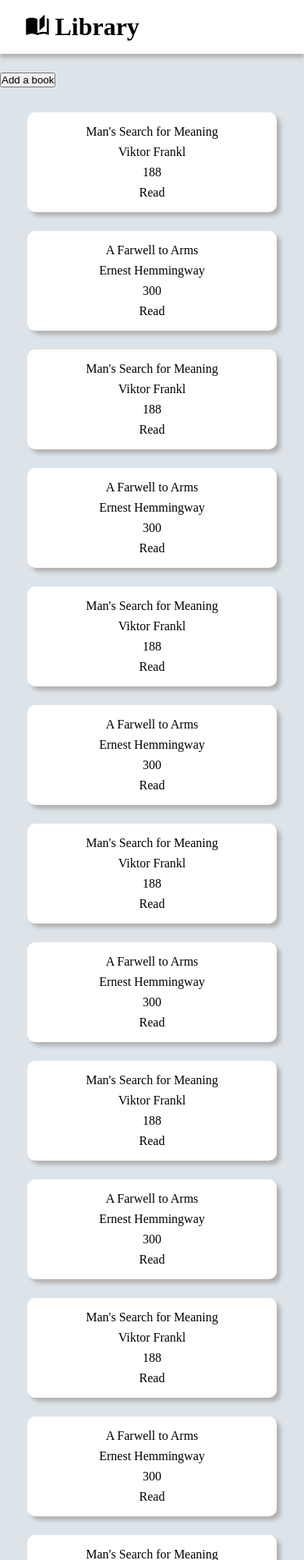
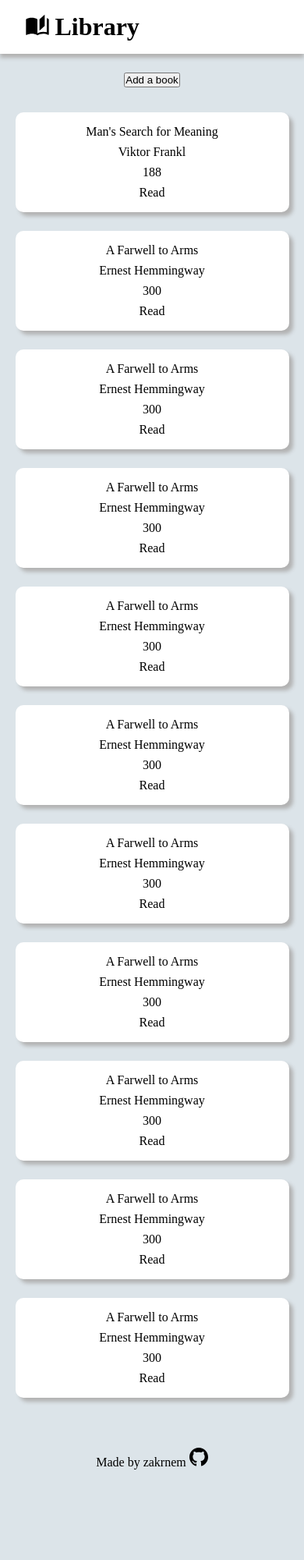
Before and after one commit to zakrnem/library, a plain HTML site: page index.html in a window 390 px wide. Shown: the top 2000 px of the page at 78% size. After the commit the page ends 1884 px from the top, so only its background shows below. Drawn offline with Linux system fonts and the light colour scheme.

Commit message:
Improve grid responsiveness

```diff
--- a/index.html
+++ b/index.html
@@ -29,9 +29,9 @@
                 <div class="read">Read</div>
             </div>
             <div class="book">
-                <div class="title">Man's Search for Meaning</div>
-                <div class="author">Viktor Frankl</div>
-                <div class="pages">188</div>
+                <div class="title">A Farwell to Arms</div>
+                <div class="author">Ernest Hemmingway</div>
+                <div class="pages">300</div>
                 <div class="read">Read</div>
             </div>
             <div class="book">
@@ -41,9 +41,9 @@
                 <div class="read">Read</div>
             </div>
             <div class="book">
-                <div class="title">Man's Search for Meaning</div>
-                <div class="author">Viktor Frankl</div>
-                <div class="pages">188</div>
+                <div class="title">A Farwell to Arms</div>
+                <div class="author">Ernest Hemmingway</div>
+                <div class="pages">300</div>
                 <div class="read">Read</div>
             </div>
             <div class="book">
@@ -53,9 +53,9 @@
                 <div class="read">Read</div>
             </div>
             <div class="book">
-                <div class="title">Man's Search for Meaning</div>
-                <div class="author">Viktor Frankl</div>
-                <div class="pages">188</div>
+                <div class="title">A Farwell to Arms</div>
+                <div class="author">Ernest Hemmingway</div>
+                <div class="pages">300</div>
                 <div class="read">Read</div>
             </div>
             <div class="book">
@@ -65,9 +65,9 @@
                 <div class="read">Read</div>
             </div>
             <div class="book">
-                <div class="title">Man's Search for Meaning</div>
-                <div class="author">Viktor Frankl</div>
-                <div class="pages">188</div>
+                <div class="title">A Farwell to Arms</div>
+                <div class="author">Ernest Hemmingway</div>
+                <div class="pages">300</div>
                 <div class="read">Read</div>
             </div>
             <div class="book">
@@ -77,31 +77,15 @@
                 <div class="read">Read</div>
             </div>
             <div class="book">
-                <div class="title">Man's Search for Meaning</div>
-                <div class="author">Viktor Frankl</div>
-                <div class="pages">188</div>
-                <div class="read">Read</div>
-            </div>
-            <div class="book">
-                <div class="title">A Farwell to Arms</div>
-                <div class="author">Ernest Hemmingway</div>
-                <div class="pages">300</div>
-                <div class="read">Read</div>
-            </div>
-            <div class="book">
-                <div class="title">Man's Search for Meaning</div>
-                <div class="author">Viktor Frankl</div>
-                <div class="pages">188</div>
-                <div class="read">Read</div>
-            </div>
-            <div class="book">
                 <div class="title">A Farwell to Arms</div>
                 <div class="author">Ernest Hemmingway</div>
                 <div class="pages">300</div>
                 <div class="read">Read</div>
             </div>
         </container>
+        <div class="footer">
+            Made by zakrnem <a href="http://github.com/zakrnem"><svg xmlns="http://www.w3.org/2000/svg" width="24" height="24" viewBox="0 0 24 24"><path d="M12 0c-6.626 0-12 5.373-12 12 0 5.302 3.438 9.8 8.207 11.387.599.111.793-.261.793-.577v-2.234c-3.338.726-4.033-1.416-4.033-1.416-.546-1.387-1.333-1.756-1.333-1.756-1.089-.745.083-.729.083-.729 1.205.084 1.839 1.237 1.839 1.237 1.07 1.834 2.807 1.304 3.492.997.107-.775.418-1.305.762-1.604-2.665-.305-5.467-1.334-5.467-5.931 0-1.311.469-2.381 1.236-3.221-.124-.303-.535-1.524.117-3.176 0 0 1.008-.322 3.301 1.23.957-.266 1.983-.399 3.003-.404 1.02.005 2.047.138 3.006.404 2.291-1.552 3.297-1.23 3.297-1.23.653 1.653.242 2.874.118 3.176.77.84 1.235 1.911 1.235 3.221 0 4.609-2.807 5.624-5.479 5.921.43.372.823 1.102.823 2.222v3.293c0 .319.192.694.801.576 4.765-1.589 8.199-6.086 8.199-11.386 0-6.627-5.373-12-12-12z"/></svg></a>
+        </div>
     </main>
-    <footer>Made by zakrnem <a href="http://github.com/zakrnem"><svg xmlns="http://www.w3.org/2000/svg" width="24" height="24" viewBox="0 0 24 24"><path d="M12 0c-6.626 0-12 5.373-12 12 0 5.302 3.438 9.8 8.207 11.387.599.111.793-.261.793-.577v-2.234c-3.338.726-4.033-1.416-4.033-1.416-.546-1.387-1.333-1.756-1.333-1.756-1.089-.745.083-.729.083-.729 1.205.084 1.839 1.237 1.839 1.237 1.07 1.834 2.807 1.304 3.492.997.107-.775.418-1.305.762-1.604-2.665-.305-5.467-1.334-5.467-5.931 0-1.311.469-2.381 1.236-3.221-.124-.303-.535-1.524.117-3.176 0 0 1.008-.322 3.301 1.23.957-.266 1.983-.399 3.003-.404 1.02.005 2.047.138 3.006.404 2.291-1.552 3.297-1.23 3.297-1.23.653 1.653.242 2.874.118 3.176.77.84 1.235 1.911 1.235 3.221 0 4.609-2.807 5.624-5.479 5.921.43.372.823 1.102.823 2.222v3.293c0 .319.192.694.801.576 4.765-1.589 8.199-6.086 8.199-11.386 0-6.627-5.373-12-12-12z"/></svg></a></footer>
 </body>
 </html>
--- a/style.css
+++ b/style.css
@@ -20,13 +20,18 @@ body {
     background-color: #dce4e9;
 }
 
+main {
+    display: grid;
+    justify-items: center;
+}
+
 container {
     display: grid;
-    grid-template-columns: repeat(auto-fit, minmax(30ch, 40ch));
+    grid-template-columns: repeat(auto-fill, minmax(30ch, 1fr));
     margin-bottom: 2rem;
     gap: 1.5rem;
     padding: 2rem 1rem;
-    justify-content: center;
+    width: 90%;
 }
 
 container > .book {
```
